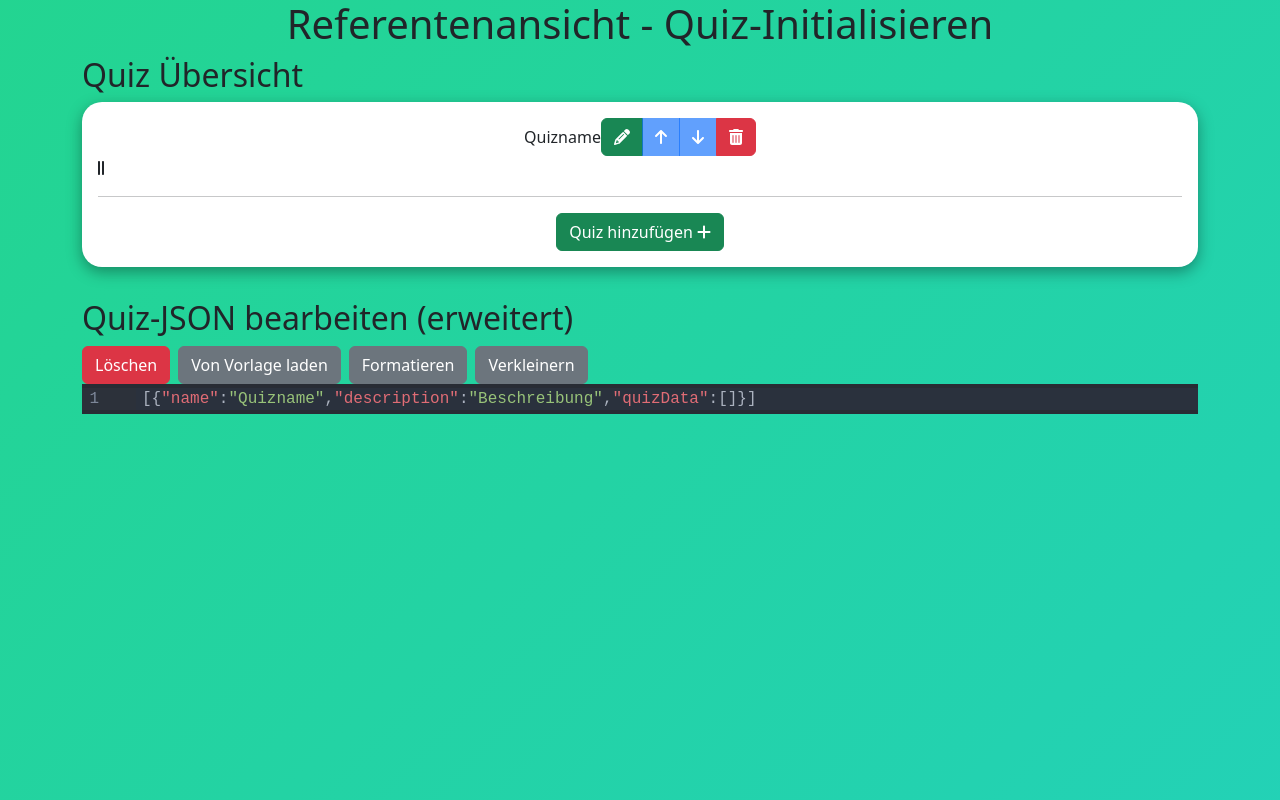
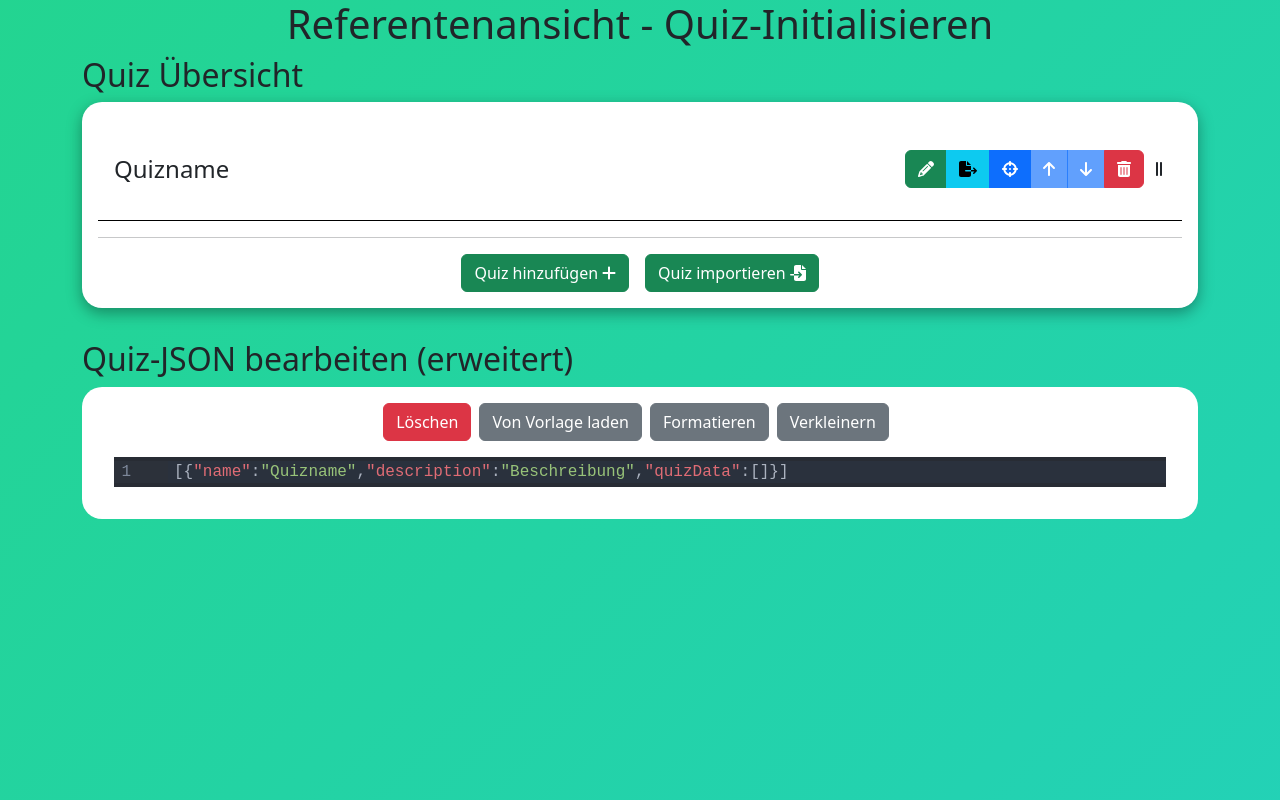
Before and after one commit to JonasNau/quiz-app-react, a Next.js app: page /referentenansicht/init in a window 1280 px wide. Both pictures are taken after a click on the button "Quiz hinzufügen". Built offline with nearby package versions, Linux system fonts and the light colour scheme; no server answers.

Commit message:
Quiz-Editor styling angepasst und Import und Export Funktion eingefügt

```diff
--- a/package.json
+++ b/package.json
@@ -48,6 +48,7 @@
 		"socket.io": "^4.7.3",
 		"socket.io-client": "^4.7.3",
 		"sweetalert2": "^11.6.13",
+		"sweetalert2-react-content": "^5.0.7",
 		"ts-node": "^10.9.2",
 		"tsc-alias": "^1.8.8",
 		"tsconfig-paths": "^4.2.0",
--- /dev/null
+++ b/src/app/components/JSONCodeEditor/JSONCodeEditor.tsx
@@ -0,0 +1,40 @@
+import { json, jsonParseLinter } from "@codemirror/lang-json";
+import { lintGutter, linter } from "@codemirror/lint";
+import ReactCodeMirror, { ViewUpdate, oneDark } from "@uiw/react-codemirror";
+import React, { useEffect, useState } from "react";
+
+export type OnCodeUpdate = (value: string) => void;
+
+export default function JSONCodeEditor({
+	code: initialCode,
+	onCodeUpdate,
+}: {
+	code: string;
+	onCodeUpdate: OnCodeUpdate;
+}) {
+	const [code, setCode] = useState<string>(initialCode);
+
+	useEffect(() => {
+		setCode(initialCode);
+	}, [initialCode]);
+
+	useEffect(() => {
+		onCodeUpdate(code);
+	}, [code, onCodeUpdate]);
+
+	const handleCodeUpdate = (value: string, viewUpdate: ViewUpdate) => {
+		setCode(value);
+	};
+
+	return (
+		<>
+			<ReactCodeMirror
+				className="code-editor"
+				theme={oneDark}
+				value={code}
+				onChange={handleCodeUpdate}
+				extensions={[json(), linter(jsonParseLinter()), lintGutter()]}
+			/>
+		</>
+	);
+}
--- a/src/app/components/QuizPackageEditor/quizPackageEditor.module.scss
+++ b/src/app/components/QuizPackageEditor/quizPackageEditor.module.scss
@@ -5,6 +5,10 @@
 	box-shadow: rgba(0, 0, 0, 0.35) 0px 5px 15px;
 	margin-bottom: 2rem;
 	:global {
+		textarea {
+			font-size: 1.4rem;
+			margin-top: 1rem;
+		}
 		.overview {
 			.border-bottom-provider {
 				border-bottom: 1px solid black;
--- a/src/app/components/QuizPackageListEditor/QuizPackageListEditor.tsx
+++ b/src/app/components/QuizPackageListEditor/QuizPackageListEditor.tsx
@@ -3,6 +3,7 @@ import { moveArrayItem } from "@/app/includes/ts/object-utils";
 import { DndProvider } from "react-dnd";
 import { HTML5Backend } from "react-dnd-html5-backend";
 import { QuizData, QuizPackage, QuizPackageList } from "@/interfaces/joi";
+import withReactContent from "sweetalert2-react-content";
 
 import styles from "./quizPackageListEditor.module.scss";
 import { Button, ButtonGroup } from "react-bootstrap";
@@ -10,6 +11,9 @@ import { FontAwesomeIcon } from "@fortawesome/react-fontawesome";
 import {
 	faArrowDown,
 	faArrowUp,
+	faCrosshairs,
+	faFileExport,
+	faFileImport,
 	faGripLinesVertical,
 	faPencil,
 	faPlus,
@@ -20,15 +24,23 @@ import DraggableListItem from "../DragAndDrop/Draggable/DraggableListItem";
 import QuizPackageEditor, {
 	OnQuizPackageUpdate,
 } from "../QuizPackageEditor/QuizPackageEditor";
+import Swal from "sweetalert2";
+import JSONCodeEditor from "../JSONCodeEditor/JSONCodeEditor";
+import { validateObjectWithJoiType } from "@/app/includes/ts/frontend/validation/SchemaValidation";
+import { QuizDataSchema, QuizPackageSchema } from "@/schemas/joi/QuizSchemas";
+import { showErrorMessageToUser } from "@/app/includes/ts/frontend/userFeedback/PopUp";
 
 export type OnQuizDataListUpdate = (quizPackageList: QuizPackageList) => void;
+export type OnQuizPackageSelect = (quizPackage: QuizPackage) => void;
 
 export default function QuizPackageListEditor({
 	quizPackageList: quizPackageListJSON,
 	onQuizPackageListUpdate,
+	onQuizPackageSelect,
 }: {
 	quizPackageList: QuizPackageList;
 	onQuizPackageListUpdate: OnQuizDataListUpdate;
+	onQuizPackageSelect: OnQuizPackageSelect;
 }) {
 	const [quizPackageList, setQuizPackageList] =
 		useState<QuizPackageList>(quizPackageListJSON);
@@ -88,6 +100,61 @@ export default function QuizPackageListEditor({
 		[selectedQuizPackageNumber]
 	) satisfies OnQuizPackageUpdate;
 
+	const importQuizViaJSON = useCallback(async () => {
+		let importString = "";
+		const setImportString = (string: string) => (importString = string);
+		const result = await withReactContent(Swal).fire({
+			title: <i>Gebe den JSON-Code des Quizzes hier ein:</i>,
+			html: (
+				<>
+					<JSONCodeEditor code="" onCodeUpdate={setImportString} />
+				</>
+			),
+			showConfirmButton: true,
+			showCancelButton: true,
+		});
+
+		if (result.isConfirmed) {
+			try {
+				const quizPackageJSON = JSON.parse(importString);
+				const quizPackage = validateObjectWithJoiType<QuizPackage>(
+					QuizPackageSchema,
+					quizPackageJSON
+				);
+				if (!quizPackage) {
+					await showErrorMessageToUser({
+						message: "Das Format der Quiz-Package-JSON ist nicht valide.",
+					});
+					return;
+				}
+				setQuizPackageList((prev) => {
+					return [...prev, quizPackage] satisfies QuizPackageList;
+				});
+			} catch (error) {
+				await showErrorMessageToUser({
+					message: "Das Format der JSON ist nicht valide.",
+				});
+				return;
+			}
+		}
+	}, []);
+
+	const showQuizPackageJSONString = useCallback(async (quizPackage: QuizPackage) => {
+		const result = await withReactContent(Swal).fire({
+			title: <i>Hier ist der JSON-Code des Quizzes:</i>,
+			html: (
+				<>
+					<JSONCodeEditor
+						code={JSON.stringify(quizPackage, null, 2)}
+						onCodeUpdate={() => {}}
+					/>
+				</>
+			),
+			showConfirmButton: true,
+			showCancelButton: true,
+		});
+	}, []);
+
 	return (
 		<div className={styles.quizPackageListEditor}>
 			<DndProvider backend={HTML5Backend}>
@@ -104,6 +171,7 @@ export default function QuizPackageListEditor({
 									});
 								}}
 							>
+								<div className="border-bottom-provider">
 									<div className="quizPackageList-entry">
 										<div className="content d-flex align-items-center justify-content-center">
 											<div className="quiz-name">{quizEntry.name}</div>
@@ -134,6 +202,22 @@ export default function QuizPackageListEditor({
 														</Button>
 													</>
 												)}
+												<Button
+													variant="info"
+													onClick={(event) => {
+														showQuizPackageJSONString(quizEntry);
+													}}
+												>
+													<FontAwesomeIcon icon={faFileExport} />
+												</Button>
+												<Button
+													variant="primary"
+													onClick={(event) => {
+														onQuizPackageSelect(quizEntry);
+													}}
+												>
+													<FontAwesomeIcon icon={faCrosshairs} />
+												</Button>
 
 												<Button
 													variant="primary"
@@ -169,6 +253,7 @@ export default function QuizPackageListEditor({
 										</div>
 										<FontAwesomeIcon className="drag-icon" icon={faGripLinesVertical} />
 									</div>
+								</div>
 							</DraggableListItem>
 							{editorShouldBeOpenOnIndex(index) && (
 								<>
@@ -186,10 +271,11 @@ export default function QuizPackageListEditor({
 				})}
 			</DndProvider>
 			<hr />
-			<section className="d-flex flex-column align-items-center">
+			<section className="d-flex flex-row justify-content-center align-items-center">
 				<Button
 					variant="success"
 					className="add-quiz"
+					style={{ marginRight: "1rem" }}
 					onClick={(event: React.MouseEvent<HTMLButtonElement, MouseEvent>) => {
 						addNewEmptyQuizPackageToBottom();
 					}}
@@ -197,6 +283,16 @@ export default function QuizPackageListEditor({
 					Quiz hinzufügen
 					<FontAwesomeIcon icon={faPlus} style={{ marginLeft: "0.25rem" }} />
 				</Button>
+				<Button
+					variant="success"
+					className="add-quiz"
+					onClick={(event: React.MouseEvent<HTMLButtonElement, MouseEvent>) => {
+						importQuizViaJSON();
+					}}
+				>
+					Quiz importieren
+					<FontAwesomeIcon icon={faFileImport} style={{ marginLeft: "0.25rem" }} />
+				</Button>
 			</section>
 		</div>
 	);
--- a/src/app/components/QuizPackageListEditor/quizPackageListEditor.module.scss
+++ b/src/app/components/QuizPackageListEditor/quizPackageListEditor.module.scss
@@ -4,4 +4,47 @@
 	border-radius: 20px;
 	box-shadow: rgba(0, 0, 0, 0.35) 0px 5px 15px;
 	margin-bottom: 2rem;
+	:global {
+		.border-bottom-provider {
+			border-bottom: 1px solid black;
+		}
+		.quizPackageList-entry {
+			border-radius: 20px;
+			padding: 1rem;
+			margin-bottom: 1rem;
+			margin-top: 1rem;
+
+			display: flex;
+			flex-direction: row;
+
+			&:hover {
+				background-color: rgba(0, 0, 0, 0.1);
+			}
+			&:active {
+				background-color: rgba(0, 0, 0, 0.4);
+			}
+			.content {
+				flex-grow: 1;
+
+				.quiz-name {
+					flex-grow: 1;
+					font-size: 1.5rem;
+					flex-grow: 1;
+					word-break: break-all;
+					word-wrap: break-word;
+					white-space: nowrap; /* Keeps the text in a single line */
+					overflow: hidden; /* Hides text that goes beyond the div */
+					text-overflow: ellipsis; /* Adds '...' at the end of the hidden text */
+					width: auto;
+				}
+			}
+
+			.drag-icon {
+				margin-left: 0.5rem;
+				padding: 0.25rem;
+				align-self: center;
+				justify-self: center;
+			}
+		}
+	}
 }
--- a/src/app/referentenansicht/init/page.module.scss
+++ b/src/app/referentenansicht/init/page.module.scss
@@ -0,0 +1,12 @@
+.initView {
+	:global {
+		.code-section {
+			background-color: white;
+			padding: 1rem;
+			border-radius: 20px;
+			.code-editor {
+				margin: 1rem;
+			}
+		}
+	}
+}
--- a/src/app/referentenansicht/init/page.tsx
+++ b/src/app/referentenansicht/init/page.tsx
@@ -28,6 +28,7 @@ import QuizPackageEditor from "@/app/components/QuizPackageEditor/QuizPackageEdi
 import QuizPackageListEditor from "@/app/components/QuizPackageListEditor/QuizPackageListEditor";
 import { QuizPackage, QuizPackageList } from "@/interfaces/joi";
 import { QuizPackageListSchema } from "@/schemas/joi/QuizSchemas";
+import JSONCodeEditor from "@/app/components/JSONCodeEditor/JSONCodeEditor";
 
 const QuizPackageList_LocalStorage_Name = "quiz-json-list";
 
@@ -71,8 +72,14 @@ export default function InitQuiz() {
 
 	useEffect(() => {
 		//Read quiz-json from local storage
-		const quizJSONListString =
-			localStorage.getItem(QuizPackageList_LocalStorage_Name) ?? "[]";
+		let quizJSONListString = localStorage.getItem(QuizPackageList_LocalStorage_Name);
+		if (
+			quizJSONListString === null ||
+			(typeof quizJSONListString === "string" && quizJSONListString.length == 0)
+		) {
+			quizJSONListString = "[]";
+		}
+		console.log(quizJSONListString);
 		setQuizPackageListString(quizJSONListString);
 		updateQuizPackageListLocalStorage(quizJSONListString);
 
@@ -121,19 +128,6 @@ export default function InitQuiz() {
 			if (!validationResult.error) return validationResult.value;
 		} catch {}
 		return null;
-	};
-
-	const handleCodeUpdate = (value: string, viewUpdate: ViewUpdate) => {
-		setQuizPackageListString(value);
-
-		const quizJSON = getQuizPackageListFromString(value);
-		if (quizJSON) {
-			setQuizPackageList(quizJSON);
-		} else {
-			setQuizPackageList(null);
-		}
-
-		updateQuizPackageListLocalStorage(value);
 	};
 
 	const handleDelete = (event: SyntheticEvent<HTMLButtonElement>) => {
@@ -186,7 +180,7 @@ export default function InitQuiz() {
 
 	const handleTemplate = useCallback(
 		(event: SyntheticEvent<HTMLButtonElement>) => {
-			const newData = JSON.stringify(templateQuizPackage);
+			const newData = JSON.stringify(templateQuizPackageList);
 			setQuizPackageList(templateQuizPackageList);
 			setQuizPackageListString(newData);
 			updateQuizPackageListLocalStorage(newData);
@@ -203,8 +197,24 @@ export default function InitQuiz() {
 		[setQuizPackageListString, updateQuizPackageListLocalStorage]
 	);
 
+	const onQuizPackageListJSONCodeChange = useCallback(
+		(code: string) => {
+			setQuizPackageListString(code);
+
+			const quizJSON = getQuizPackageListFromString(code);
+			if (quizJSON) {
+				setQuizPackageList(quizJSON);
+			} else {
+				setQuizPackageList(null);
+			}
+
+			updateQuizPackageListLocalStorage(code);
+		},
+		[updateQuizPackageListLocalStorage]
+	);
+
 	return (
-		<>
+		<div className={styles.initView}>
 			<Container>
 				<h1 className="text-center">Referentenansicht - Quiz-Initialisieren</h1>
 				<h2>Quiz Übersicht</h2>
@@ -213,6 +223,7 @@ export default function InitQuiz() {
 						<QuizPackageListEditor
 							onQuizPackageListUpdate={onQuizPackageListUpdate}
 							quizPackageList={quizPackageList}
+							onQuizPackageSelect={sendQuizPackageToServer}
 						/>
 					</>
 				) : (
@@ -221,7 +232,8 @@ export default function InitQuiz() {
 					</>
 				)}
 				<h2>Quiz-JSON bearbeiten (erweitert)</h2>
-				<ButtonToolbar>
+				<div className="code-section">
+					<ButtonToolbar className="code-editor-toolbar d-flex flex-row justify-content-center">
 						<Button variant="danger" className="me-2" onClick={handleDelete}>
 							Löschen
 						</Button>
@@ -235,13 +247,12 @@ export default function InitQuiz() {
 							Verkleinern
 						</Button>
 					</ButtonToolbar>
-				<CodeMirror
-					theme={oneDark}
-					value={quizPackageListString}
-					onChange={handleCodeUpdate}
-					extensions={[json(), linter(jsonParseLinter()), lintGutter()]}
+					<JSONCodeEditor
+						code={quizPackageListString}
+						onCodeUpdate={onQuizPackageListJSONCodeChange}
 					/>
+				</div>
 			</Container>
-		</>
+		</div>
 	);
 }
```
Also changed, not shown: src/app/beamer-ansicht/page.tsx (+11 -8 lines), src/app/components/QuizPackageEditor/QuizPackageEditor.tsx (+27 -2 lines), src/app/referentenansicht/control/page.tsx (+15 -10 lines), src/server/application.ts (+15 -15 lines), src/app/components/JSONCodeEditor/JSONCodeEditor.module.scss (added), 1 other file (tests, documents, lock files or other folders). Lines whose indentation alone changed are shown as unchanged.
